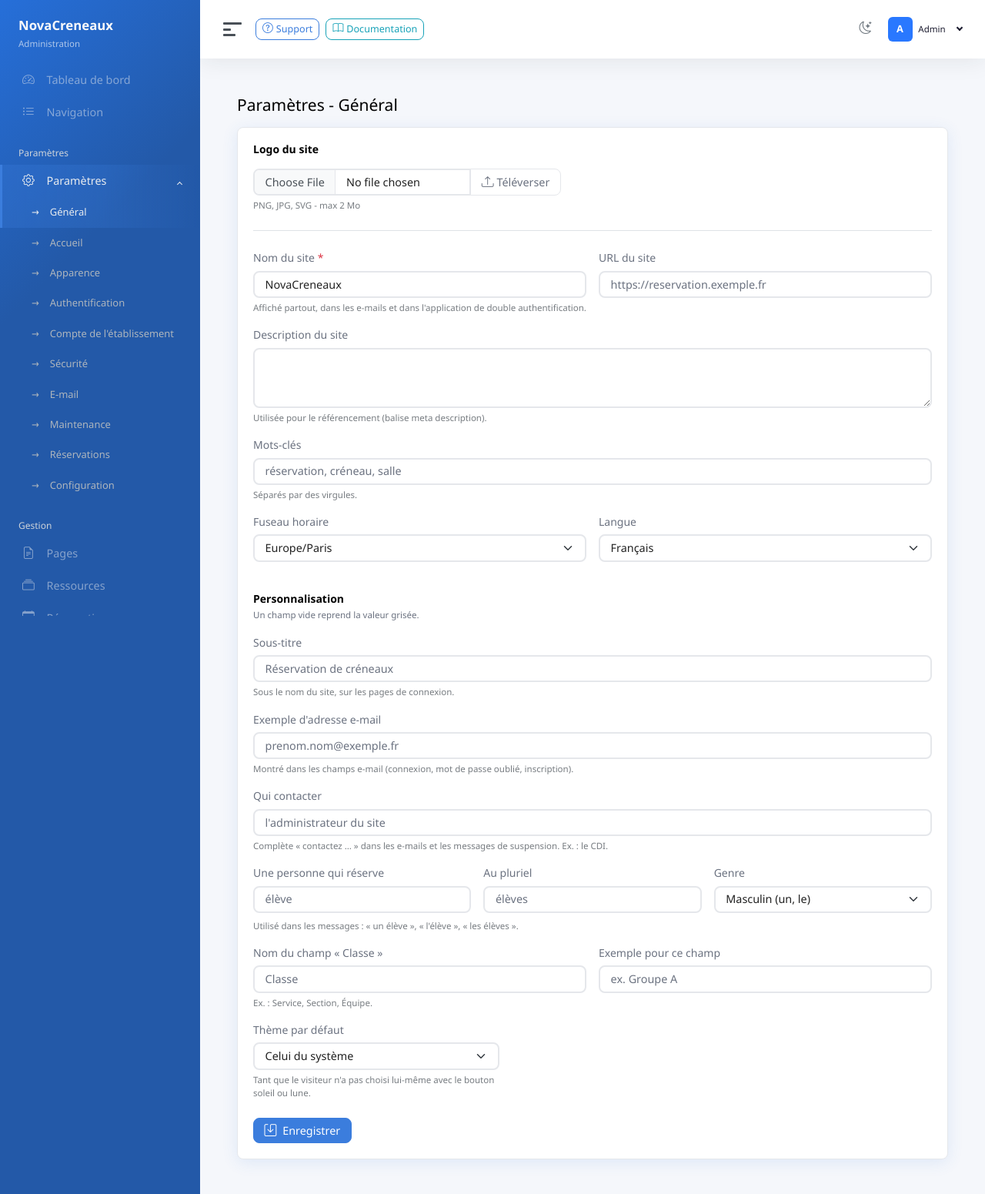
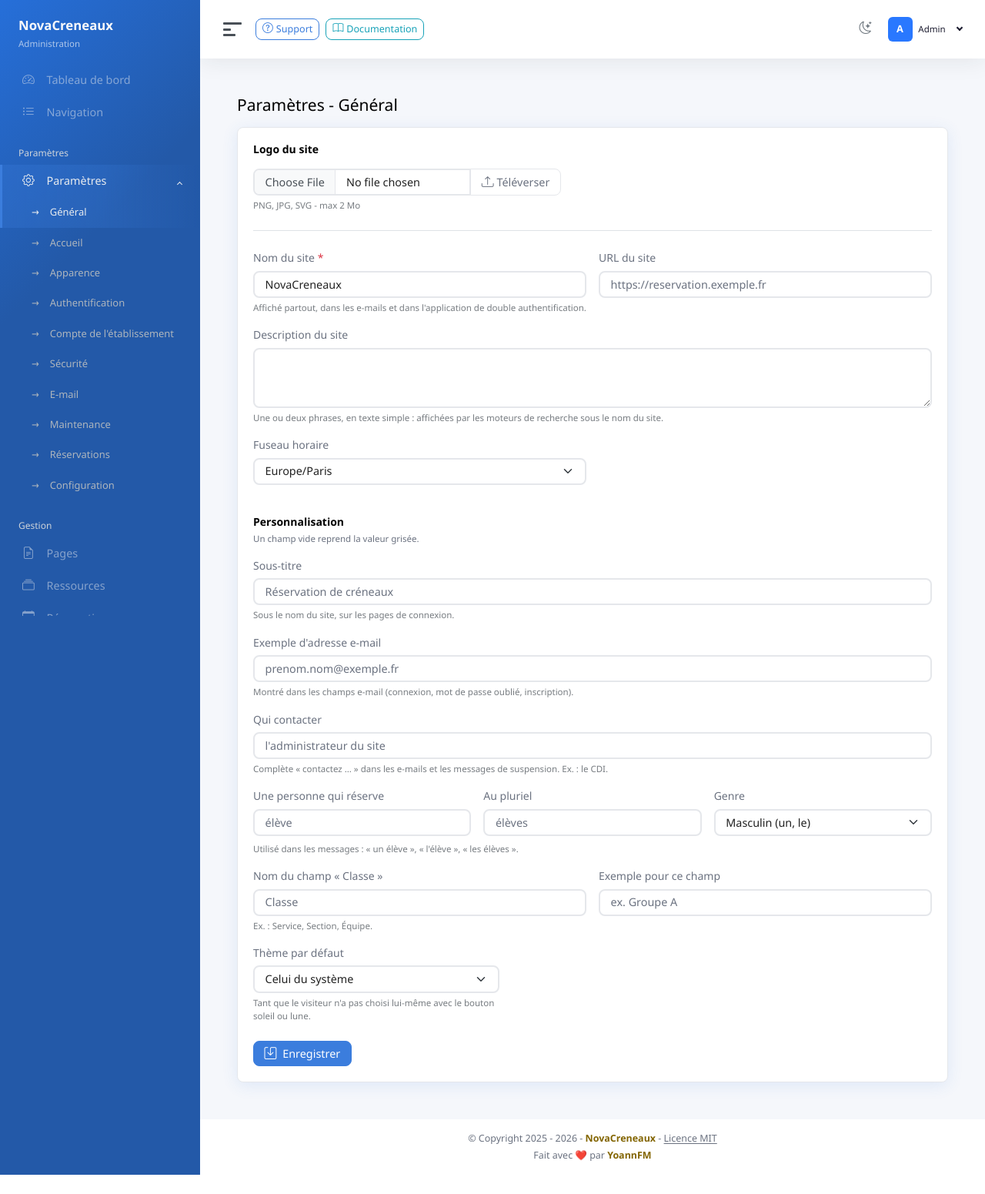
Before and after one commit to YoannFm/NovaCreneaux, a Laravel app: page /admin/settings/general in a window 1280 px wide. Shown: the top 1551 px of the page at 77% size. After the commit the page ends 1526 px from the top, so only its background shows below. Run offline with Laravel 12, Linux system fonts and the light colour scheme; the visitor is signed in with stand-in values (Sample User, id 1); data comes from the database, SQL or seed files in the repository; data that the repository does not hold is empty; style sheets or scripts are compiled from the project's sources; some libraries are stand-ins or nearby versions.

Commit message:
Version 1.6.14 : description du site et réglages inutiles retirés

```diff
--- a/app/Http/Controllers/Admin/SettingController.php
+++ b/app/Http/Controllers/Admin/SettingController.php
@@ -38,11 +38,10 @@ class SettingController extends Controller
         $data = $request->validate([
             'app_name'         => 'required|string|max:100',
             'site_url'         => 'nullable|url|max:255',
-            'site_description' => 'nullable|string',
-            'site_keywords'    => 'nullable|string|max:500',
+            'site_description' => 'nullable|string|max:' . Customization::DESCRIPTION_MAX,
             'timezone'         => 'nullable|string|max:100',
-            'locale'           => 'nullable|in:fr,en',
         ] + Customization::rules());
+        $data['site_description'] = Customization::plainText($data['site_description'] ?? '');
         foreach ($data as $key => $value) $this->settings->set($key, $value ?? '');
         $this->logSettings('Général', $before);
         return back()->with('success', 'Paramètres généraux enregistrés.');
--- a/app/Support/Customization.php
+++ b/app/Support/Customization.php
@@ -25,6 +25,9 @@ final class Customization
     public const PASSWORD_MIN_LENGTH = ['default' => 8, 'min' => 8, 'max' => 64];
 
     public const THEMES = ['system' => 'Celui du système', 'light' => 'Clair', 'dark' => 'Sombre'];
+
+    /** Longueur de la description du site (balise meta "description" des pages publiques). */
+    public const DESCRIPTION_MAX = 300;
 
     public static function get(string $key): string
     {
@@ -75,6 +78,12 @@ final class Customization
         return max(self::PASSWORD_MIN_LENGTH['min'], min(self::PASSWORD_MIN_LENGTH['max'], $length));
     }
 
+    /** Texte simple sur une ligne : sans balise HTML ni entite, espaces regroupes. */
+    public static function plainText(string $text): string
+    {
+        return trim(preg_replace('/\s+/u', ' ', html_entity_decode(strip_tags($text), ENT_QUOTES | ENT_HTML5, 'UTF-8')));
+    }
+
     /** Couleur des e-mails : celle choisie dans Parametres > E-mail, sinon l'accent du site. */
     public static function mailColor(): string
     {
--- a/config/nova.php
+++ b/config/nova.php
@@ -2,7 +2,7 @@
 
 return [
     // Version installee. A modifier uniquement au moment d'une release : l'etiquette vX.Y.Z doit avoir la meme valeur.
-    'version' => '1.6.13',
+    'version' => '1.6.14',
 
     // Depot GitHub dont les releases servent de source aux mises a jour (Admin > Mise a jour).
     'repo' => 'YoannFm/NovaCreneaux',
--- a/resources/views/admin/settings/general.blade.php
+++ b/resources/views/admin/settings/general.blade.php
@@ -52,21 +52,12 @@
             </div>
 
             <div class="mb-3">
-                <label class="form-label">Description du site</label>
-                <textarea id="site_description" name="site_description"
+                <label class="form-label" for="site_description">Description du site</label>
+                <textarea id="site_description" name="site_description" maxlength="{{ \App\Support\Customization::DESCRIPTION_MAX }}"
                           class="form-control @error('site_description') is-invalid @enderror"
-                          rows="3">{{ old('site_description', $s['site_description'] ?? '') }}</textarea>
-                <div class="form-text">Utilisée pour le référencement (balise meta description).</div>
+                          rows="3">{{ old('site_description', setting('site_description', '')) }}</textarea>
+                <div class="form-text">Une ou deux phrases, en texte simple : affichées par les moteurs de recherche sous le nom du site.</div>
                 @error('site_description')<span class="invalid-feedback">{{ $message }}</span>@enderror
-            </div>
-
-            <div class="mb-3">
-                <label class="form-label">Mots-clés</label>
-                <input type="text" name="site_keywords" class="form-control @error('site_keywords') is-invalid @enderror"
-                       value="{{ old('site_keywords', $s['site_keywords'] ?? '') }}"
-                       placeholder="réservation, créneau, salle" maxlength="500">
-                <div class="form-text">Séparés par des virgules.</div>
-                @error('site_keywords')<span class="invalid-feedback">{{ $message }}</span>@enderror
             </div>
 
             <div class="row gx-3">
@@ -78,14 +69,6 @@
                         @endforeach
                     </select>
                     @error('timezone')<span class="invalid-feedback">{{ $message }}</span>@enderror
-                </div>
-                <div class="mb-3 col-md-6">
-                    <label class="form-label">Langue</label>
-                    <select name="locale" class="form-select @error('locale') is-invalid @enderror">
-                        <option value="fr" {{ old('locale', $s['locale'] ?? 'fr') === 'fr' ? 'selected' : '' }}>Français</option>
-                        <option value="en" {{ old('locale', $s['locale'] ?? 'fr') === 'en' ? 'selected' : '' }}>English</option>
-                    </select>
-                    @error('locale')<span class="invalid-feedback">{{ $message }}</span>@enderror
                 </div>
             </div>
 
@@ -102,24 +85,4 @@
     </div>
 </div>
 
-@include('admin.partials.tinymce')
-<script>
-(function () {
-    function initTiny() {
-        var dark = document.documentElement.getAttribute('data-bs-theme') === 'dark';
-        if (tinymce.get('site_description')) tinymce.remove('#site_description');
-        tinymce.init({
-            selector: '#site_description',
-            height: 180,
-            plugins: 'searchreplace autolink code link',
-            toolbar: 'bold italic underline | link | removeformat code | undo redo',
-            skin: dark ? 'oxide-dark' : 'oxide',
-            content_css: dark ? 'dark' : 'default',
-        });
-    }
-    initTiny();
-    new MutationObserver(function(m) { m.forEach(function(mm) { if (mm.attributeName === 'data-bs-theme') initTiny(); }); })
-        .observe(document.documentElement, { attributes: true });
-})();
-</script>
 @endsection
--- a/resources/views/layouts/app.blade.php
+++ b/resources/views/layouts/app.blade.php
@@ -5,6 +5,7 @@
     <meta name="viewport" content="width=device-width, initial-scale=1">
     <meta name="csrf-token" content="{{ csrf_token() }}">
     <title>{{ isset($pageTitle) ? $pageTitle . ' - ' . setting('app_name','NovaCreneaux') : setting('app_name','NovaCreneaux') }}</title>
+    @include('partials.meta-description')
 
     @include('partials.theme-init')
 
--- a/resources/views/layouts/auth.blade.php
+++ b/resources/views/layouts/auth.blade.php
@@ -9,6 +9,7 @@
     <meta name="viewport" content="width=device-width, initial-scale=1">
     <meta name="csrf-token" content="{{ csrf_token() }}">
     <title>@yield('title') - {{ setting('app_name','NovaCreneaux') }}</title>
+    @include('partials.meta-description')
 
     @include('partials.theme-init')
 
--- /dev/null
+++ b/resources/views/partials/meta-description.blade.php
@@ -0,0 +1,5 @@
+{{-- Description du site (Parametres > General) pour les moteurs de recherche, sur les pages publiques. --}}
+@php($siteDescription = (string) setting('site_description', ''))
+@if($siteDescription !== '')
+    <meta name="description" content="{{ $siteDescription }}">
+@endif
```
Also changed, not shown: tests/Feature/Admin/GeneralSettingsTest.php (added, +58 -0 lines), database/migrations/2026_11_26_000001_clean_unused_general_settings.php (added).
